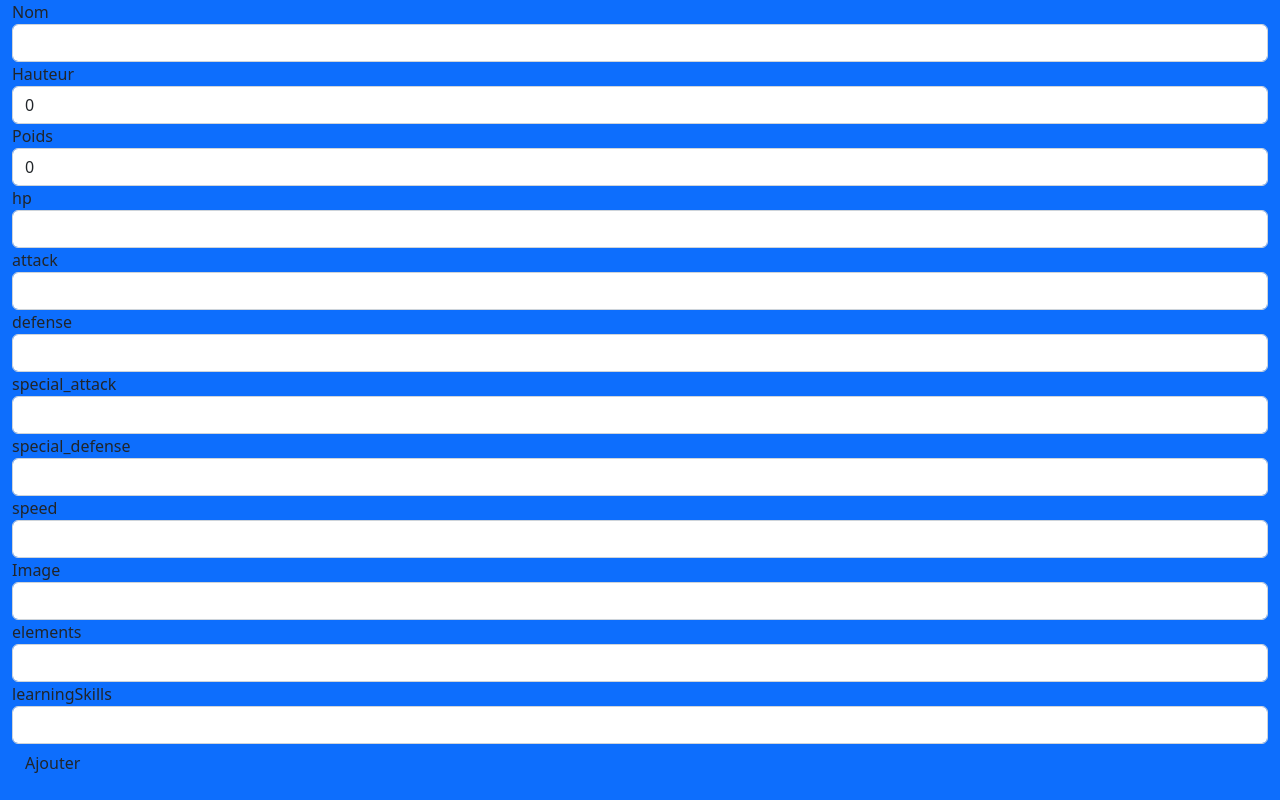
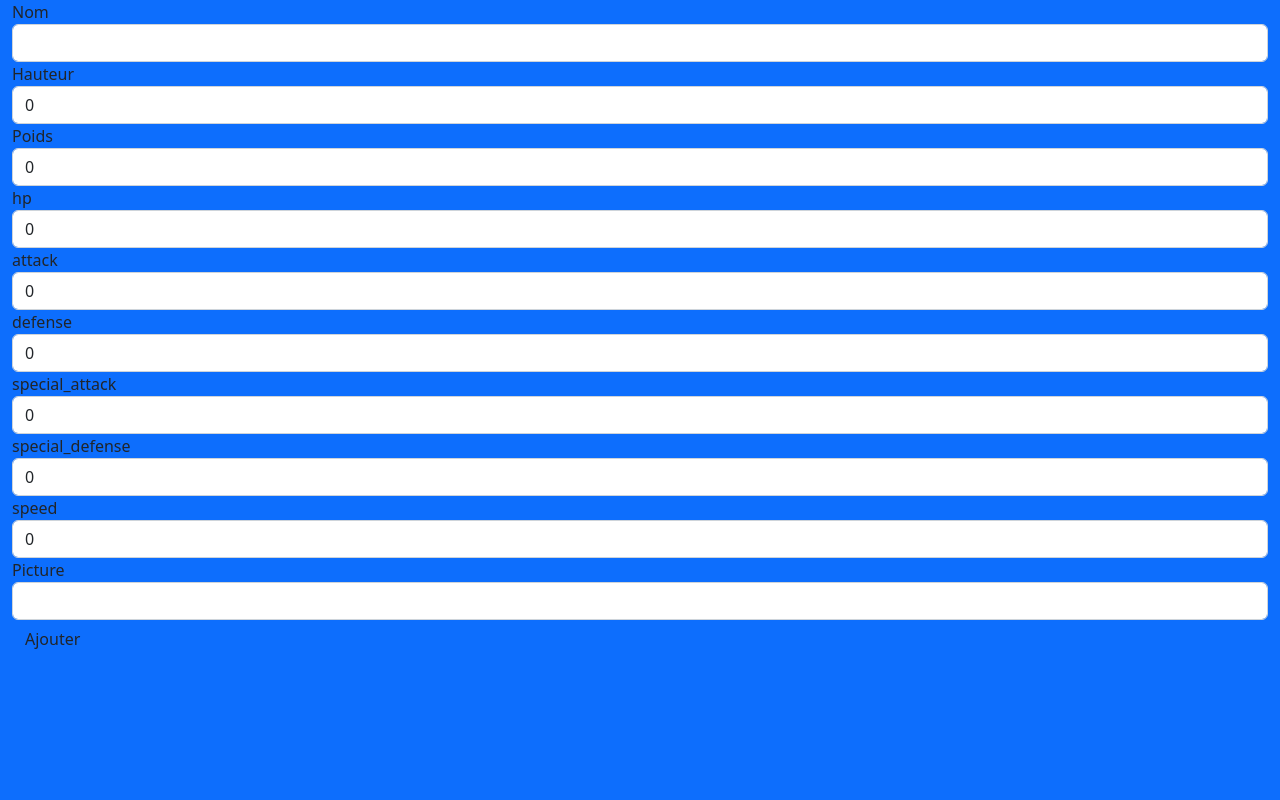
Before and after one commit to Julian-IGS/Front-ReactJS, a React (Create React App) app in the folder front/: page /add in a window 1280 px wide. Built offline with nearby package versions, Linux system fonts and the light colour scheme.

Commit message:
finis formulaire avec champs

```diff
--- a/front/src/component/AddPokemon.jsx
+++ b/front/src/component/AddPokemon.jsx
@@ -5,35 +5,49 @@ function AddPokemon() {
     const [picture, setPicture] = useState(''); // On utilise le hook useState pour initialiser l'état de l'image du pokemon à une valeur vide
     const [height, setHeight] = useState(0);
     const [weight, setWeight] = useState(0);
+    const [hp, setHp] = useState(0);
+    const [attack, setAttack] = useState(0);
+    const [defense, setDefense] = useState(0);
+    const [special_attack, setSpecial_attack] = useState(0);
+    const [special_defense, setSpecial_defense] = useState(0);
+    const [speed, setSpeed] = useState(0);
 
+    const getPokemonId = async() => {
+        const pokemons = await fetch('http://localhost:5000/api/pokemon') // Requête pour récupérer la liste des pokemons depuis l'API
+        .then(response => response.json())
+        return pokemons.length+1
+    }
 
-    const handleSubmit = (event) => {
+    const handleSubmit = async (event) => {
       event.preventDefault(); // Empêche la soumission du formulaire
-
+      const pokedexId = await getPokemonId()
+  const data =
+    {
+        pokedexId,
+        name,
+        height,
+        weight,
+        stats:{
+        hp,
+        attack,
+        defense,
+        special_attack,
+        special_defense,
+        speed,
+        },
+        picture,
+        "elements": "63ce798adbde71362b88c3b1",
+        "learningSkills": "63d0e0f1eaac93155b36a49d",
+  }
+  console.log(data)
       // Envoie une requête POST à l'API pour ajouter le nouveau pokemon
-      fetch('http://localhost:5000/api/pokemon', {
-        method: 'POST',
-        headers: {
-          'Content-Type': 'application/json',
-        },
-        body: JSON.stringify({
-            "pokedexId": 500,
-            "name": "test",
-            "height": 200,
-            "weight": 18.7,
-            "stats": {
-              "hp": 30,
-              "attack": 40,
-              "defense": 30,
-              "special_attack": 40,
-              "special_defense": 30,
-              "speed": 40
+        fetch('http://localhost:5000/api/pokemon', {
+            method: 'POST',
+            headers: {
+            'Content-Type': 'application/json',
             },
-            "picture": "https://assets.pokemon.com/assets/cms2/img/pokedex/full/004.png",
-            "elements": "63ce798adbde71362b88c3b1",
-            "learningSkills": "63d0e0f1eaac93155b36a49d"
-          }),
-      })
+            body: JSON.stringify(data),
+        })
         .then(response => response.json())
         .then(data => console.log(data)) // Affiche les données renvoyées par l'API dans la console
         .catch(error => console.error(error)); // Affiche l'erreur dans la console s'il y en a une
@@ -56,39 +70,31 @@ function AddPokemon() {
           </div>
           <div className="form-group">
             <label htmlFor="name">hp</label>
-            <input type="text" className="form-control" id="name" value={name} onChange={e => setName(e.target.value)} required />
+            <input type="text" className="form-control" id="hp" value={hp} onChange={e => setHp(e.target.value)} required />
           </div>
           <div className="form-group">
             <label htmlFor="name">attack</label>
-            <input type="text" className="form-control" id="name" value={name} onChange={e => setName(e.target.value)} required />
+            <input type="text" className="form-control" id="attack" value={attack} onChange={e => setAttack(e.target.value)} required />
           </div>
           <div className="form-group">
             <label htmlFor="name">defense</label>
-            <input type="text" className="form-control" id="name" value={name} onChange={e => setName(e.target.value)} required />
+            <input type="text" className="form-control" id="defense" value={defense} onChange={e => setDefense(e.target.value)} required />
           </div>
           <div className="form-group">
             <label htmlFor="name">special_attack</label>
-            <input type="text" className="form-control" id="name" value={name} onChange={e => setName(e.target.value)} required />
+            <input type="text" className="form-control" id="special_attack" value={special_attack} onChange={e => setSpecial_attack(e.target.value)} required />
           </div>
           <div className="form-group">
             <label htmlFor="name">special_defense</label>
-            <input type="text" className="form-control" id="name" value={name} onChange={e => setName(e.target.value)} required />
+            <input type="text" className="form-control" id="special_defense" value={special_defense} onChange={e => setSpecial_defense(e.target.value)} required />
           </div>
           <div className="form-group">
             <label htmlFor="name">speed</label>
-            <input type="text" className="form-control" id="name" value={name} onChange={e => setName(e.target.value)} required />
+            <input type="text" className="form-control" id="speed" value={speed} onChange={e => setSpeed(e.target.value)} required />
           </div>
           <div className="form-group">
-            <label htmlFor="picture">Image</label>
+            <label htmlFor="picture">Picture</label>
             <input type="text" className="form-control" id="picture" value={picture} onChange={e => setPicture(e.target.value)} required />
-          </div>
-          <div className="form-group">
-            <label htmlFor="name">elements</label>
-            <input type="text" className="form-control" id="name" value={name} onChange={e => setName(e.target.value)} required />
-          </div>
-          <div className="form-group">
-            <label htmlFor="name">learningSkills</label>
-            <input type="text" className="form-control" id="name" value={name} onChange={e => setName(e.target.value)} required />
           </div>
           <button type="submit" className="btn">Ajouter</button>
         </form>
```
